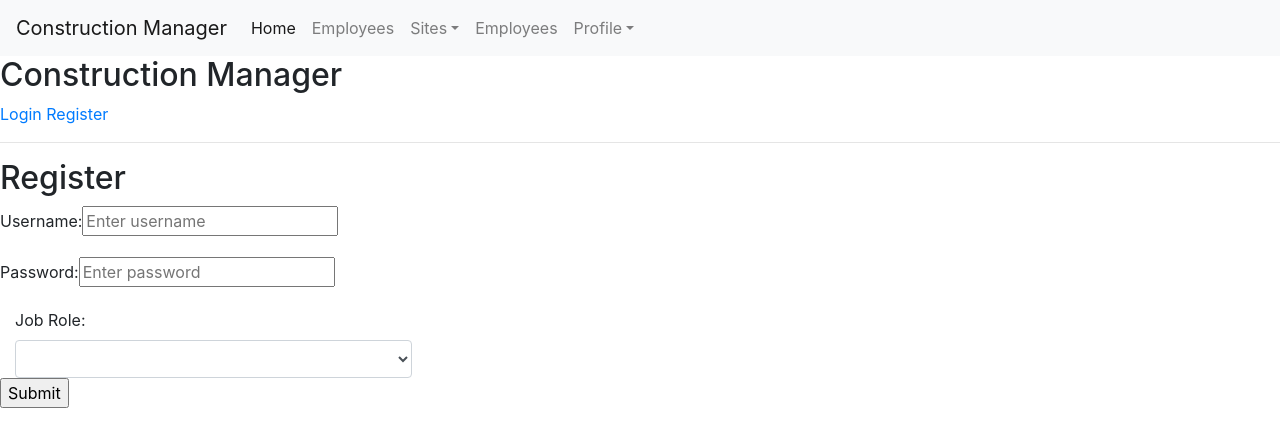
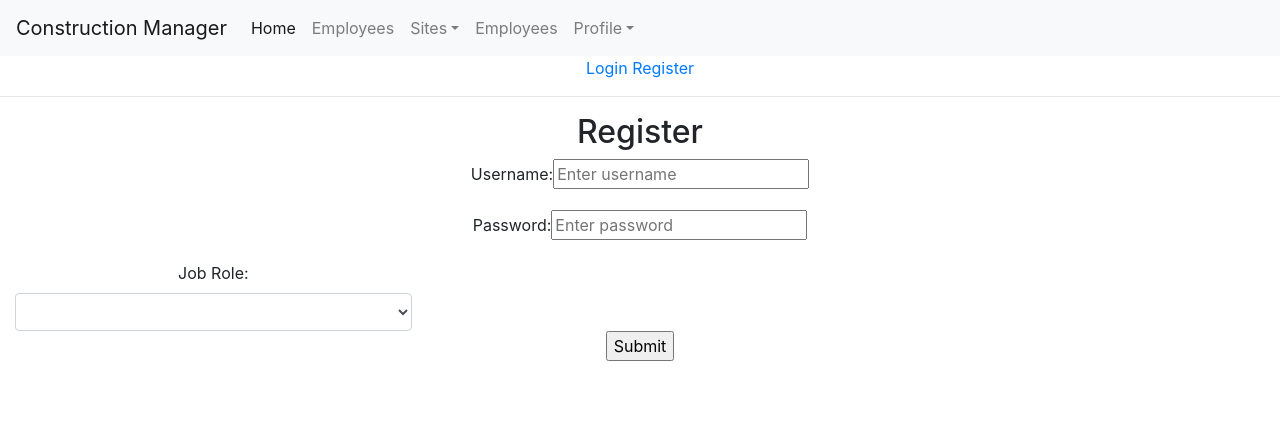
Before and after one commit to jonathanebrahimian/ProjectManager, a React (Create React App) app in the folder frontend/: page /register in a window 1280 px wide. Shown: the top 446 px of the page. Built offline with nearby package versions, Linux system fonts and the light colour scheme.

Commit message:
Update Logreg.jsx

```diff
--- a/frontend/src/app/Logreg.jsx
+++ b/frontend/src/app/Logreg.jsx
@@ -8,10 +8,9 @@ import { Nav } from './Nav';
 
 function Logreg(){
     return(
-        <div className = "Logreg">
+        <div className = "Logreg" style = {{textAlign:"center"}}>
             <Nav />
-            <h2>Construction Manager</h2>
-            <Link exact to ="/" >Login </Link>
+            <NavLink  activeClassName = "is-active" to ="/" >Login </NavLink>
             <NavLink  activeClassName = "is-active" to = "/register">Register</NavLink>
 
         <hr />
```
